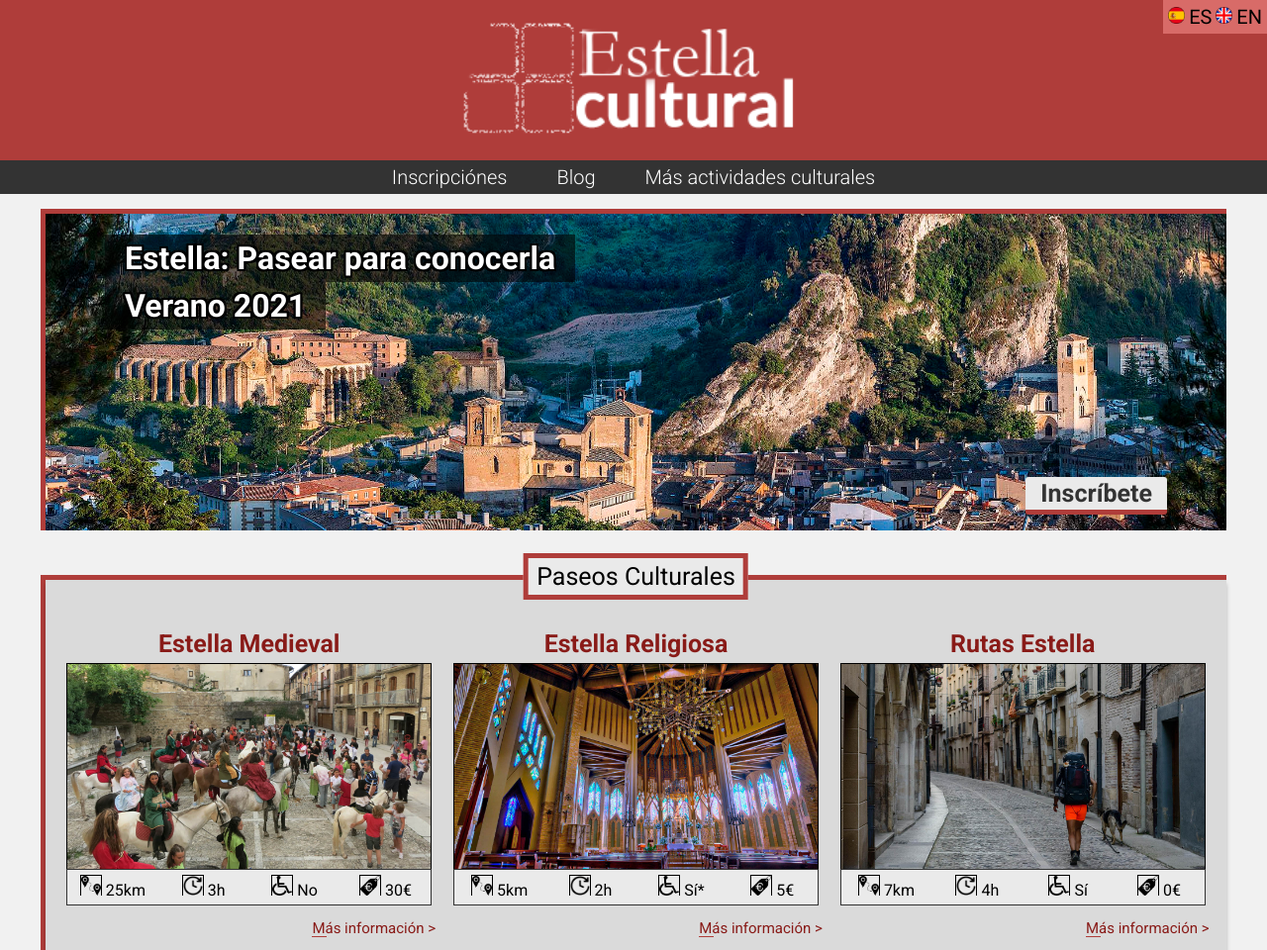
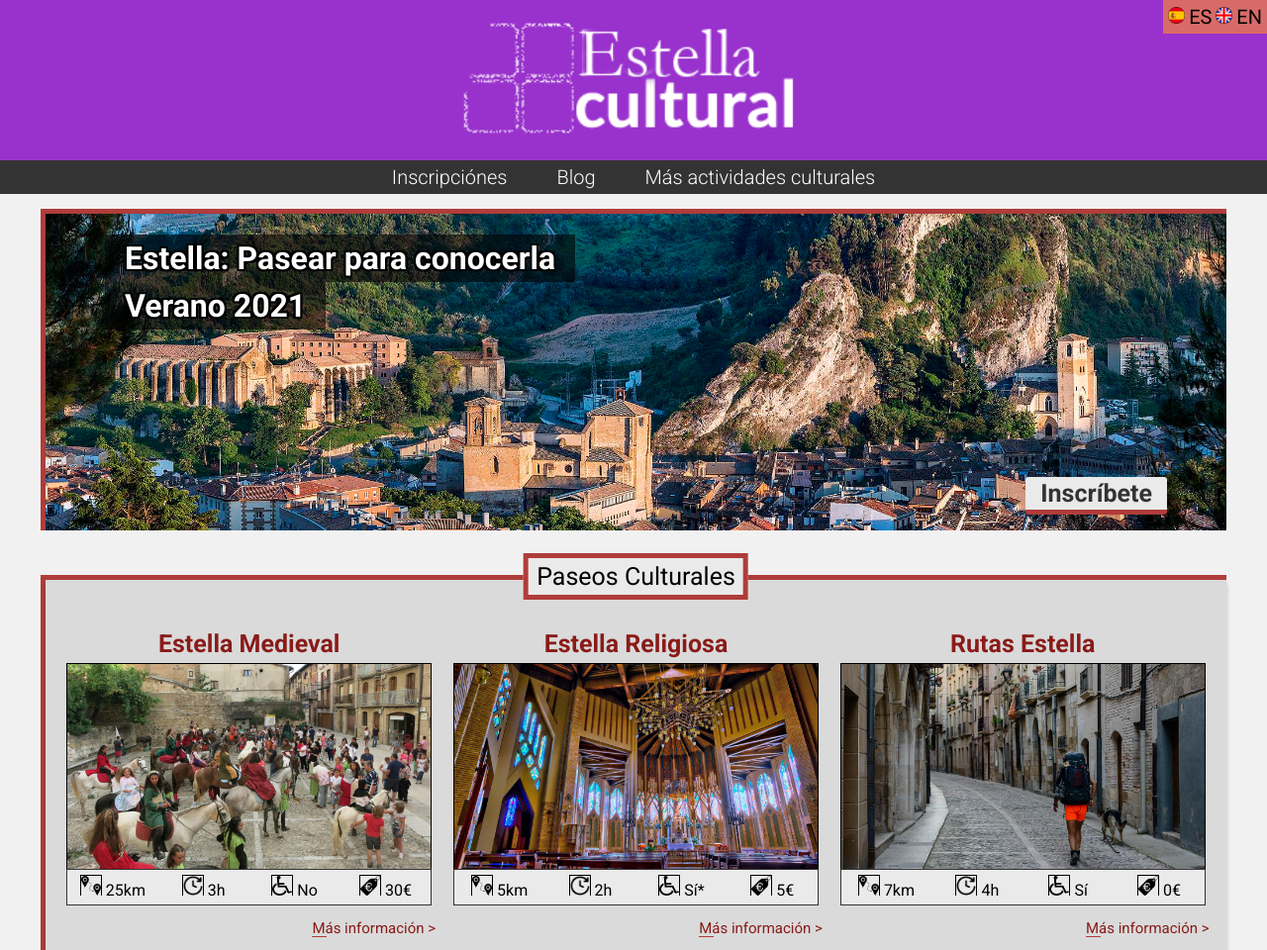
Before and after one commit to Reisgaar/EstellaCultural, a plain HTML site: page index.html in a window 1280 px wide. Shown: the top 960 px of the page at 99% size. Drawn offline with Linux system fonts and the light colour scheme.

Commit message:
Cambio color

```diff
--- a/css/style.css
+++ b/css/style.css
@@ -8,7 +8,7 @@ body {background: #F1F1F1; margin: 0; font-family: 'Roboto', sans-serif;}
 .inglés{}
 
 /*Cabecera*/
-.principal{background-color: #AF3D3A; display: flex;}
+.principal{background-color: darkorchid; display: flex;}
 .divlogo{margin:auto; position: relative;}
 .logo{width:355px; margin:15px 0; filter: invert(1);}
 
```
